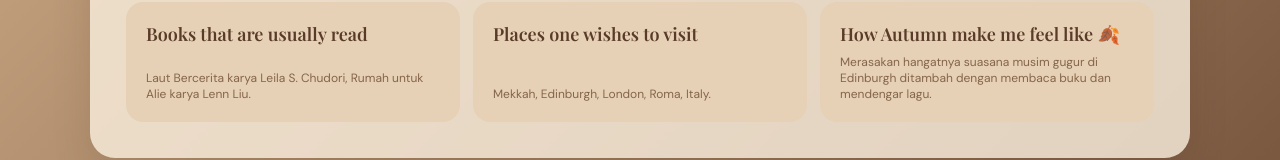
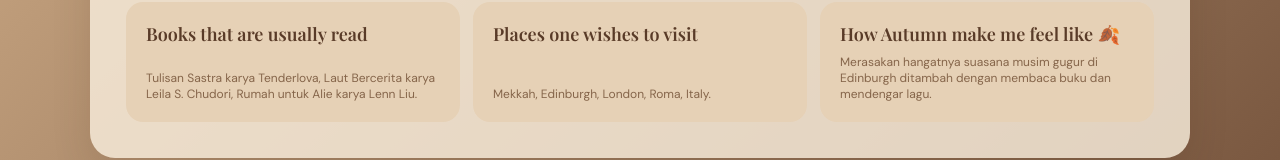
Before and after one commit to shofiatuladawiyah98smkannur/profile-data, a plain HTML site: page index.html in a window 1280 px wide. Shown: the part 1847-2007 px from the top of the page. Drawn offline with nearby package versions, Linux system fonts and the light colour scheme.

Commit message:
Update index.html

```diff
--- a/index.html
+++ b/index.html
@@ -192,7 +192,7 @@
         <div class="interest"><b>Music Favorite ♫</b><span>Firasat by Marcell, Backburner by NIKI, Pelangi by HIVI, Hanya Untukmu by Teen2Five, Tafsir Mistik by The Panturas, Cinta dan Rahasia by Yura Yunita ft. Glenn Fredly, Tipu Daya by The Panturas, Autumn by NIKI.</span></div>
         <div class="interest"><b>Photograph i took when i go Edinburgh soon</b><span>Memotret musim gugur di pinggiran Jalanan Ediburgh.</span></div>
         <div class="interest"><b>Nature 🍃</b><span>Menikmati bagaimana daun gugur berjatuhan dihiasi dengan langit berwarna oranye.</span></div>
-        <div class="interest"><b>Books that are usually read</b><span>Laut Bercerita karya Leila S. Chudori, Rumah untuk Alie karya Lenn Liu.</span></div>
+        <div class="interest"><b>Books that are usually read</b><span>Tulisan Sastra karya Tenderlova, Laut Bercerita karya Leila S. Chudori, Rumah untuk Alie karya Lenn Liu.</span></div>
         <div class="interest"><b>Places one wishes to visit</b><span>Mekkah, Edinburgh, London, Roma, Italy.</span></div>
         <div class="interest"><b>How Autumn make me feel like 🍂</b><span>Merasakan hangatnya suasana musim gugur di Edinburgh ditambah dengan membaca buku dan mendengar lagu.</span></div>
       </div>
```
